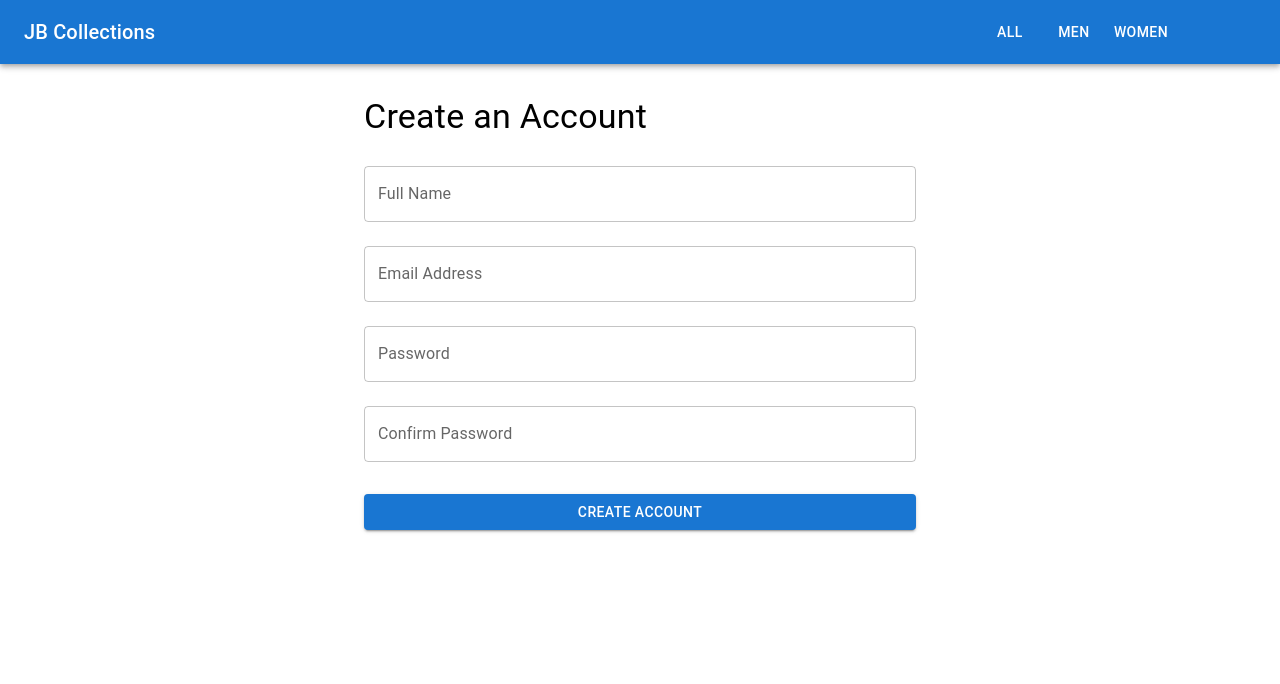
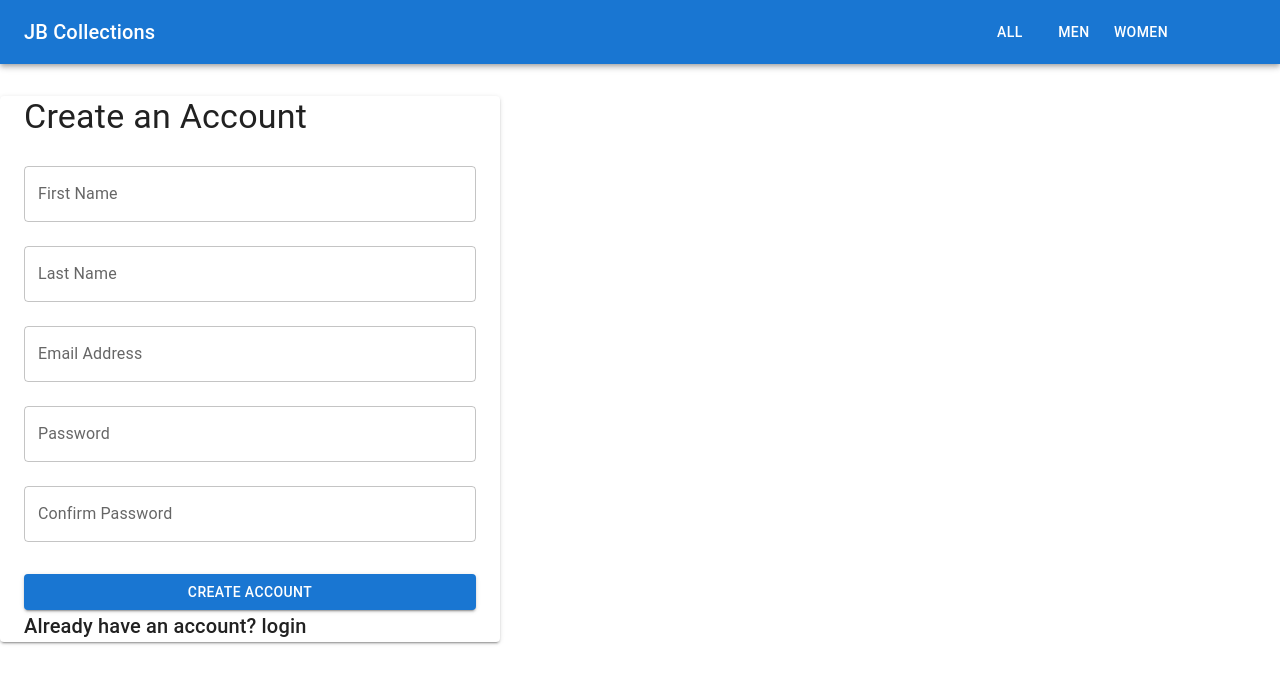
Before and after one commit to mosesmbuthia/jb-collections, a React (Vite) app: page /create-account in a window 1280 px wide. Shown: the top 684 px of the page. Built offline with nearby package versions, Linux system fonts and the light colour scheme; some icons are missing.

Commit message:
updated the create account form

```diff
--- a/src/components/pages/account.jsx
+++ b/src/components/pages/account.jsx
@@ -1,11 +1,12 @@
 import React from 'react'
-import {Container, Box, Typography, TextField, Button, Alert} from '@mui/material';
+import {Container, Box, Typography, TextField, Button, Alert, Paper} from '@mui/material';
 import { useState } from 'react';
 import { useNavigate } from 'react-router-dom';
 
 function createAccount() {
   const [formData, setFormData] = useState({
-    name: '',
+    firstName: '',
+    lastName: '',
     email: '',
     password:'',
     confirmPassword: ''
@@ -22,7 +23,7 @@ function createAccount() {
     e.preventDefault();
 
 
-    if (!formData.name || !formData.email || !formData.password) {
+    if (!formData.firstName || !formData.lastName || !formData.email || !formData.password) {
       setError('All fields are required');
       return;
     }
@@ -34,7 +35,8 @@ function createAccount() {
 
 
     createAccount({
-      name: formData.name,
+      firstName: formData.firstName,
+      lastName: formData.lastName,
       email: formData.email
 
     });
@@ -44,6 +46,7 @@ function createAccount() {
   };
 
   return (
+    <Paper elevation={2} sx={{maxWidth: '500px', justifyContent: 'center'}}>
     <Container  maxWidth="sm">
           <Box sx={{ my: 4 }}>
             <Typography variant="h4" component="h1" gutterBottom>
@@ -52,16 +55,26 @@ function createAccount() {
 
             {error && <Alert severity="error" sx={{ mb: 2 }}>{error}</Alert>}
 
-            <form value="submit" onSubmit={handleSubmit}>
+            <form onSubmit={handleSubmit}>
               <TextField
-                label="Full Name"
+                label="First Name"
                 variant="outlined"
                 fullWidth
                 margin="normal"
                 name="name"
-                value={formData.name}
+                value={formData.firstName}
                 onChange={handleChange}
               />
+              <TextField
+                label="Last Name"
+                variant="outlined"
+                fullWidth
+                margin="normal"
+                name="name"
+                value={formData.lastName}
+                onChange={handleChange}
+              />
+
 
               <TextField
                 label="Email Address"
@@ -100,14 +113,19 @@ function createAccount() {
                 type="submit"
                 variant="contained"
                 color="primary"
+
                 fullWidth
                 sx={{ mt: 3 }}
               >
                 Create Account
               </Button>
             </form>
+            <Typography variant='h6'>
+              Already have an account? login
+            </Typography>
           </Box>
         </Container>
+        </Paper>
   )
 }
 
```
